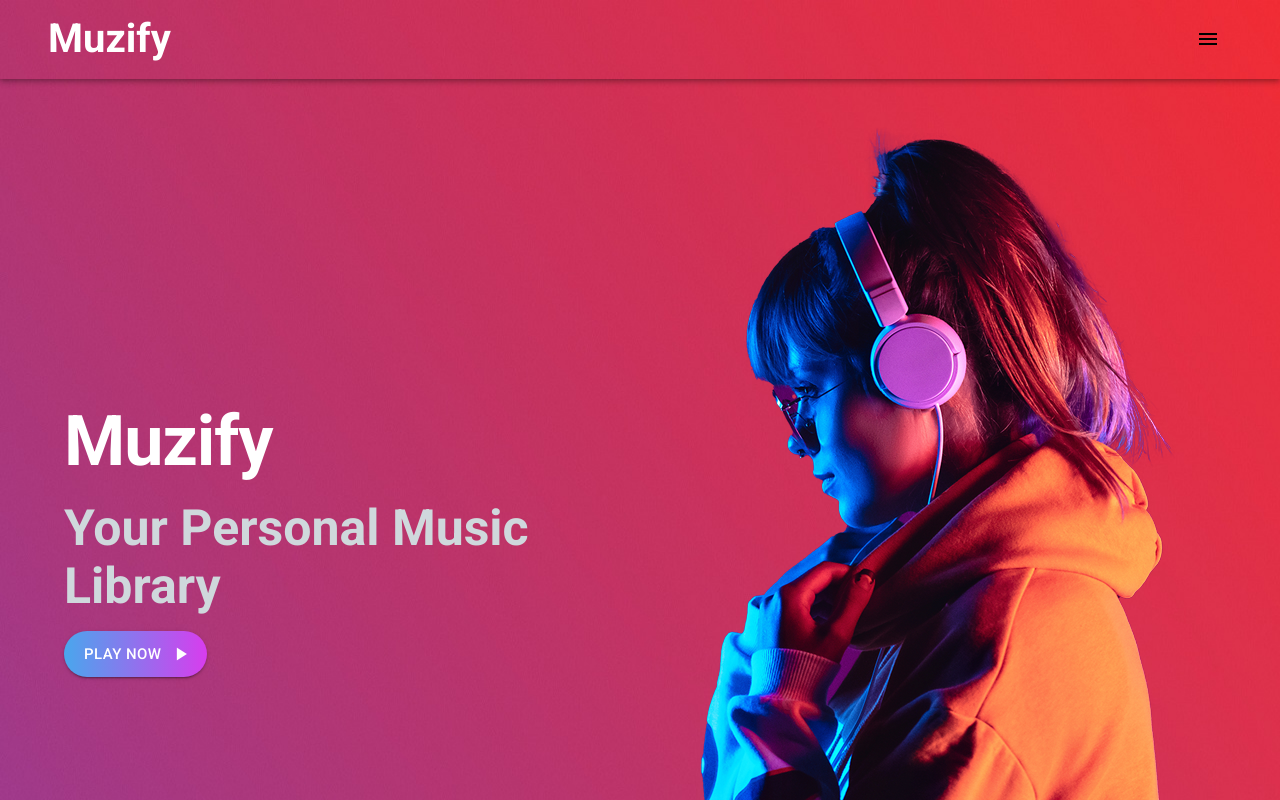
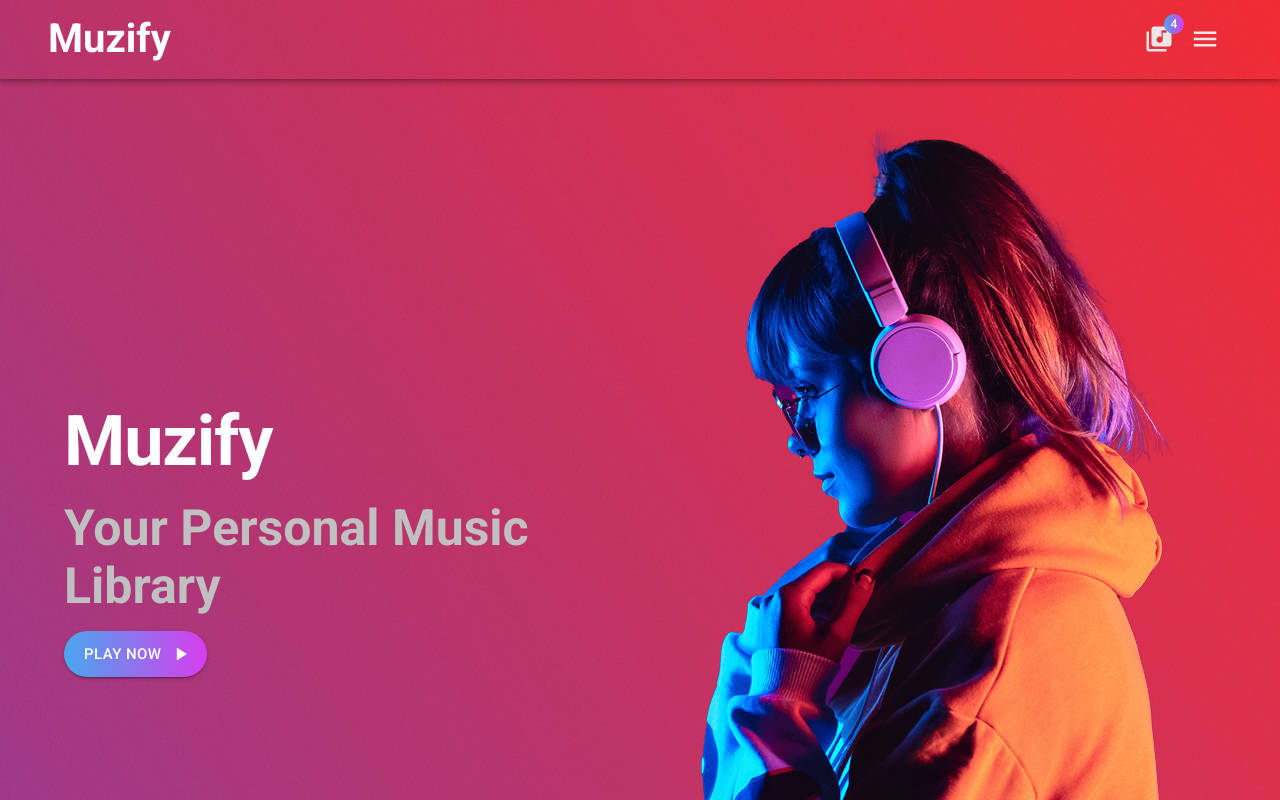
Before and after one commit to tajmin/muzify-web, a React (Create React App) app: page / in a window 1280 px wide. Shown: the top 800 px of the page. Built offline with nearby package versions, Linux system fonts and the light colour scheme.

Commit message:
redux intro

```diff
--- a/package.json
+++ b/package.json
@@ -6,11 +6,13 @@
     "@emotion/react": "^11.7.1",
     "@emotion/styled": "^11.6.0",
     "@mui/material": "^5.2.4",
+    "@reduxjs/toolkit": "^1.7.1",
     "@testing-library/jest-dom": "^5.16.1",
     "@testing-library/react": "^12.1.2",
     "@testing-library/user-event": "^13.5.0",
     "react": "^17.0.2",
     "react-dom": "^17.0.2",
+    "react-redux": "^7.2.6",
     "react-router-dom": "^6.2.1",
     "react-scripts": "5.0.0",
     "web-vitals": "^2.1.2"
--- a/src/components/LibrarySong/LibrarySong.js
+++ b/src/components/LibrarySong/LibrarySong.js
@@ -3,12 +3,17 @@ import { blueGrey, grey } from '@mui/material/colors';
 import { Box } from '@mui/system';
 import React from 'react';
 
-const LibrarySong = ({ props }) => {
-    const { title, cover, artist } = props;
+const LibrarySong = ({ song, setCurrentSong, songs }) => {
+    const { title, cover, artist } = song;
     const textBluGrey = blueGrey[700];
     const bgBlueGrey = grey[50];
+
+    const handleSelectSong = () => {
+        // const selectedSong = songs.filter((item) => item._id === song._id)
+        setCurrentSong(song)
+    }
     return (
-        <>
+        <Box onClick={handleSelectSong}>
             <Grid container
                 sx={{
                     paddingX: 3,
@@ -49,7 +54,7 @@ const LibrarySong = ({ props }) => {
                     </Box>
                 </Grid>
             </Grid>
-        </>
+        </Box>
     );
 };
 
--- a/src/components/Player/Player.js
+++ b/src/components/Player/Player.js
@@ -74,8 +74,8 @@ const Player = ({ currentSong, setIsPlaying, isPlaying }) => {
                     <Icon sx={{ fontSize: 40, cursor: 'pointer' }}>skip_previous</Icon>
 
                     {
-                        isPlaying ? (<Icon onClick={handlePlaySong}
-                            sx={{ fontSize: 60, cursor: 'pointer' }}>pause</Icon>)
+                        isPlaying ? <Icon onClick={handlePlaySong}
+                            sx={{ fontSize: 60, cursor: 'pointer' }}>pause</Icon>
                             :
                             (<Icon onClick={handlePlaySong}
                                 sx={{ fontSize: 60, cursor: 'pointer' }}>play_arrow</Icon>)
--- a/src/components/Shared/Navbar/Navbar.js
+++ b/src/components/Shared/Navbar/Navbar.js
@@ -11,7 +11,7 @@ import Divider from "@mui/material/Divider";
 import IconButton from '@mui/material/IconButton';
 import { NavLink } from 'react-router-dom';
 
-import { Grid, Icon } from '@mui/material';
+import { Badge, Grid, Icon } from '@mui/material';
 
 const Navbar = () => {
     const [state, setState] = React.useState(false);
@@ -51,15 +51,23 @@ const Navbar = () => {
                                 Muzify
                             </Typography>
                         </Box>
-                        {/* <Box sx={{}}>
-                            <NavLink style={linkStyles} to="/login"><Button color="inherit">Login</Button></NavLink>
-                            <NavLink style={linkStyles} to="/signup"><Button color="inherit">Sign Up</Button></NavLink>
-                        </Box> */}
+
                         <Box sx={{ px: { xs: 1, md: 3 } }}>
+                            <Badge
+                                sx={{
+                                    color: '#e7e7e7',
+                                    mr: 2,
+                                    "& .MuiBadge-badge": {
+                                        color: "white",
+                                        background: "linear-gradient(90deg, rgba(73,167,237,1) 0%, rgba(218,60,238,0.989233193277311) 100%);"
+                                    }
+                                }}
+                                badgeContent={4} color="secondary">
+                                <Icon sx={{ fontSize: 30 }}>library_music</Icon>
+                            </Badge>
                             <IconButton onClick={() => setState(true)} size="large" edge="start" color="inherit" aria-label="menu" >
-                                <Icon>menu</Icon>
+                                <Icon sx={{ fontSize: 30, color: '#e7e7e7' }}>menu</Icon>
                             </IconButton>
-
                         </Box>
                     </Toolbar>
                 </AppBar>
--- a/src/index.js
+++ b/src/index.js
@@ -3,10 +3,14 @@ import ReactDOM from 'react-dom';
 import './index.css';
 import App from './App';
 import reportWebVitals from './reportWebVitals';
+import { Provider } from 'react-redux';
+import { store } from './redux/store'
 
 ReactDOM.render(
   <React.StrictMode>
-    <App />
+    <Provider store={store}>
+      <App />
+    </Provider>
   </React.StrictMode>,
   document.getElementById('root')
 );
--- a/src/pages/Home/Banner/Banner.js
+++ b/src/pages/Home/Banner/Banner.js
@@ -20,7 +20,7 @@ const Banner = () => {
                         <Typography variant="h3" component="div" fontSize={{ lg: 50, xs: 30 }}
                             sx={{
                                 fontWeight: 'bold',
-                                color: '#cfd8dc',
+                                color: '#c0c0c0',
                                 textAlign: { xs: 'center', lg: 'left' },
                                 marginY: 2
                             }}
--- a/src/pages/MyPlayer/MyPlayer.js
+++ b/src/pages/MyPlayer/MyPlayer.js
@@ -18,12 +18,16 @@ const MyPlayer = () => {
     }, [songs])
 
     const drawer = (
-        <Box sx={{ width: { xs: 225, lg: 400 } }} role="presentation">
+        <Box onClick={() => setDrawerState(false)} sx={{ width: { xs: 225, lg: 400 } }} role="presentation">
             <Button>Home</Button>
             <Grid container spacing={1}>
                 {
-                    songs?.map((song, id) => <Grid item xs={12}>
-                        <LibrarySong key={song._id} props={song}></LibrarySong>
+                    songs?.map(song => <Grid key={song._id} item xs={12}>
+                        <LibrarySong
+                            song={song}
+                            songs={songs}
+                            setCurrentSong={setCurrentSong}
+                        ></LibrarySong>
                     </Grid>)
                 }
 
--- /dev/null
+++ b/src/redux/slices/songSlice.js
@@ -0,0 +1,21 @@
+import { createSlice } from '@reduxjs/toolkit';
+
+export const songSlice = createSlice({
+    name: 'song',
+    initialState: {
+        myPlaylist: []
+    },
+    reducers: {
+        addToPlayList: (state, action) => {
+            state.myPlaylist.push(action.payload)
+
+        },
+        removeFromPlayList: (state, { payload }) => {
+            state.myPlaylist = state.myPlaylist.filter(song => song._id !== payload._id)
+        }
+    },
+});
+
+export const { addToPlayList, removeFromPlayList } = songSlice.actions;
+
+export default songSlice.reducer;
--- /dev/null
+++ b/src/redux/store.js
@@ -0,0 +1,8 @@
+import { configureStore } from '@reduxjs/toolkit';
+import songReducers from './slices/songSlice';
+
+export const store = configureStore({
+    reducer: {
+        songs: songReducers
+    },
+})
```
Also changed, not shown: 1 other file (tests, documents, lock files or other folders).
